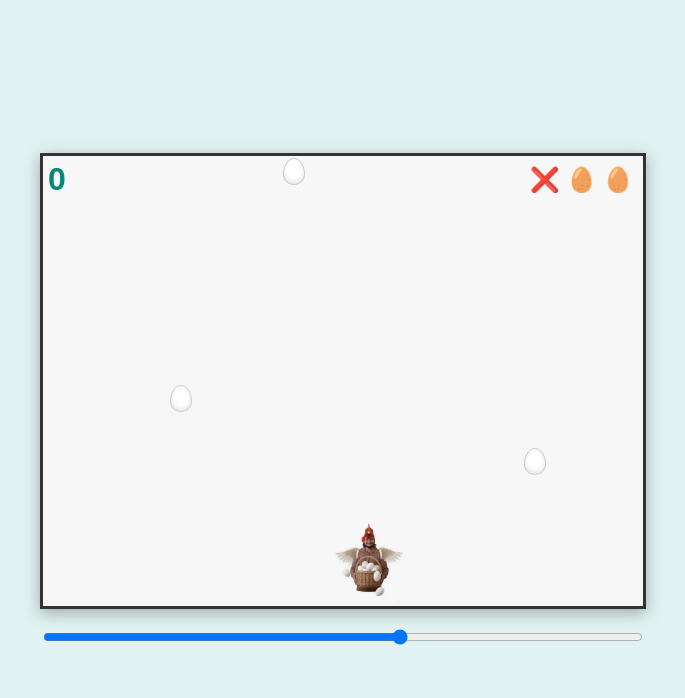
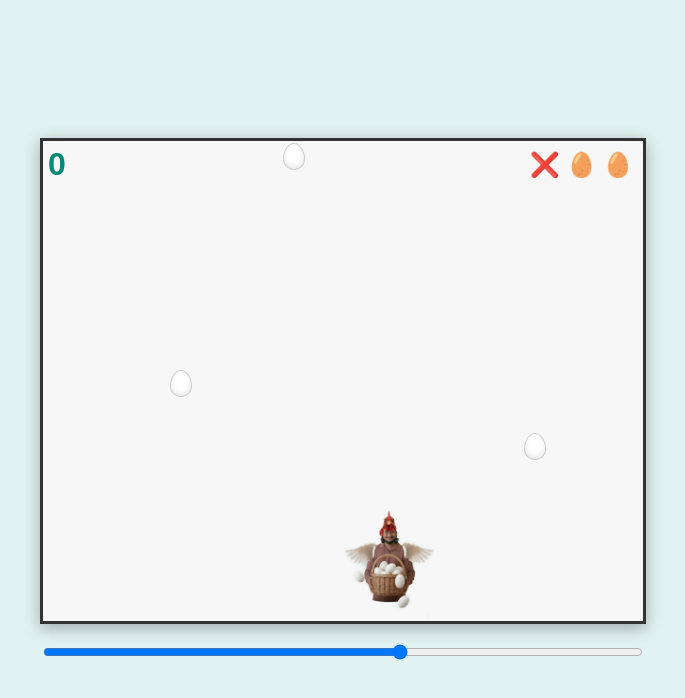
Before and after one commit to KaliBro-dev/FARSI-KA-ANDA, a plain HTML site: page index.html in a window 1280 px wide. Shown: the whole page, without its empty margins (297-982 px from the left). Drawn offline with Linux system fonts and the light colour scheme.

Commit message:
Adjust player and game container dimensions

```diff
--- a/style.css
+++ b/style.css
@@ -15,7 +15,7 @@ body {
 /* The Main Game Area */
 #game-container {
     width: 600px;
-    height: 450px; /* Adjusted height for the taller player image */
+    height: 480px; /* Increased height for the taller character */
 
     /* Clean, light background for the game space */
     background-color: #f7f7f7;
@@ -29,12 +29,12 @@ body {
 #player-box {
     position: absolute;
     bottom: 0px;
-    left: 275px;
+    left: 230px; /* Initial center position */
 
-    width: 100px; /* Player width */
-    height: 120px; /* Player height */
+    width: 140px; /* Increased Width */
+    height: 160px; /* Increased Height */
 
-    /* Image specific styles - MAKE SURE YOUR FILE IS NAMED 'rooster_man_player.png' */
+    /* Image specific styles - Uses the PNG file */
     background-image: url('rooster_man_player.png');
     background-size: contain;
     background-repeat: no-repeat;
@@ -102,5 +102,5 @@ body {
     z-index: 30;
     opacity: 1;
     transition: opacity 0.5s;
-    pointer-events: none; /* Allows clicks to go through when hidden */
+    pointer-events: none;
 }
```
